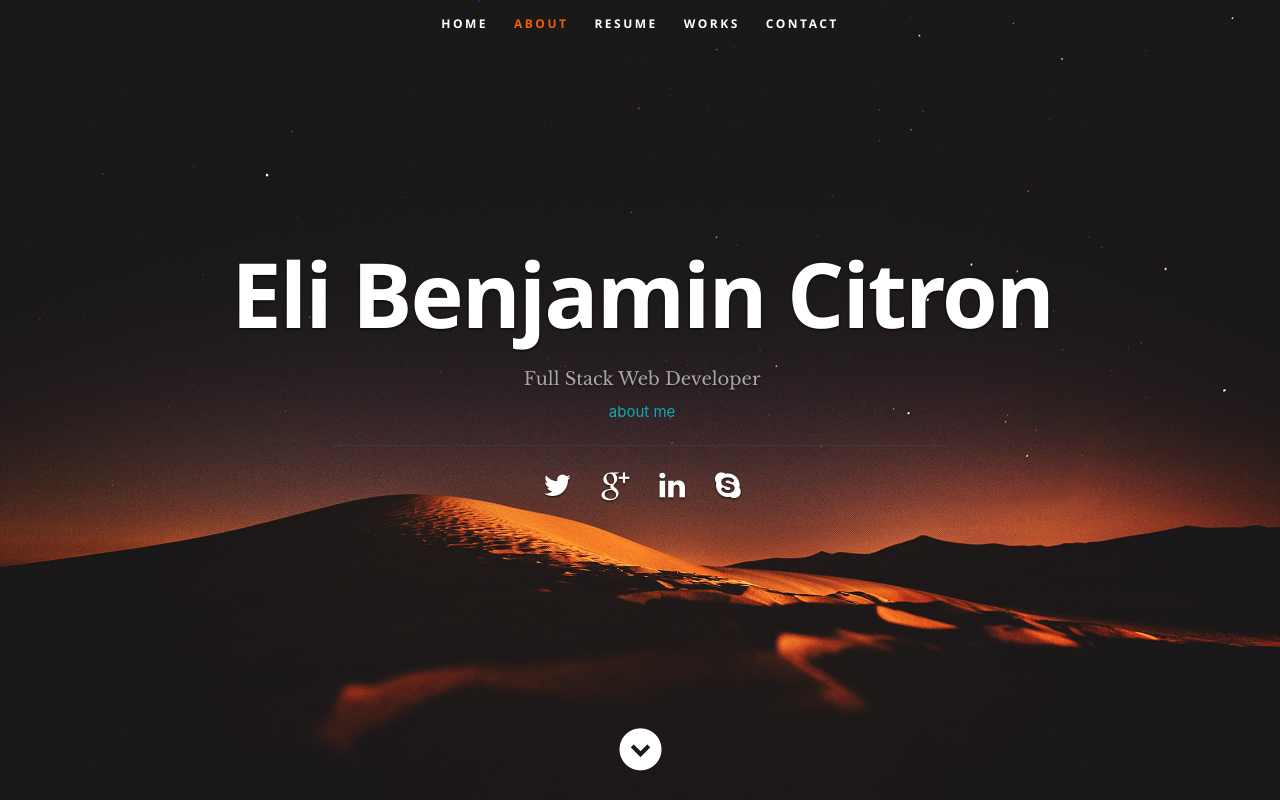
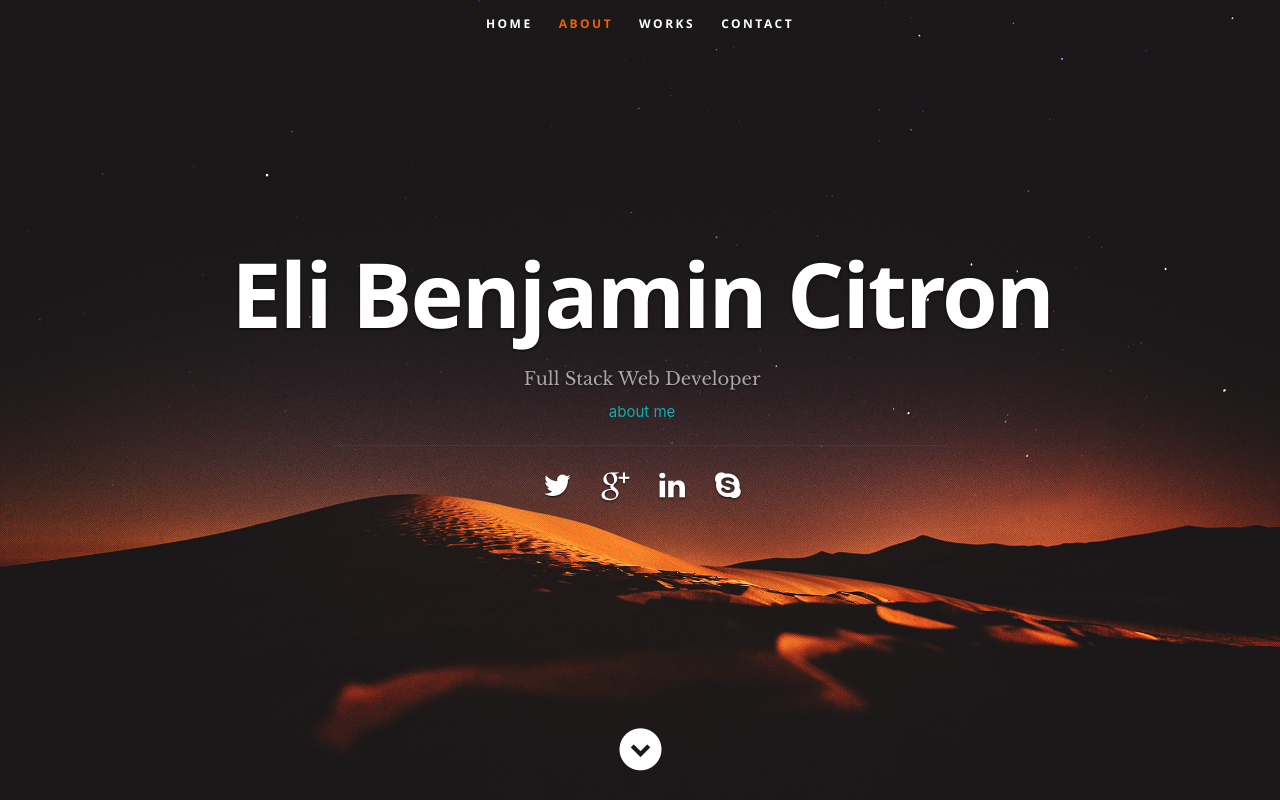
Before and after one commit to ebcitron/Portfolio-Final, a React (Create React App) app in the folder portfolio/: page / in a window 1280 px wide. Shown: the top 800 px of the page. Built offline with nearby package versions, Linux system fonts and the light colour scheme.

Commit message:
Finishing up

```diff
--- a/portfolio/public/css/layout.css
+++ b/portfolio/public/css/layout.css
@@ -188,6 +188,7 @@
 
 #about {
    background: #2B2B2B;
+   height: 666px;
    padding-top: 96px;
    padding-bottom: 66px;
    overflow: hidden;
--- a/portfolio/src/components/header/header.js
+++ b/portfolio/src/components/header/header.js
@@ -12,7 +12,7 @@
           <ul id="nav" className="nav">
             <li className="current"><a className="smoothscroll" href="#home">Home</a></li>
             <li><a className="smoothscroll" href="#about">About</a></li>
-            <li><a className="smoothscroll" href="#resume">Resume</a></li>
+            {/* <li><a className="smoothscroll" href="#resume">Resume</a></li> */}
             <li><a className="smoothscroll" href="#portfolio">Works</a></li>
             {/* <li><a className="smoothscroll" href="#testimonials">Testimonials</a></li> */}
             <li><a className="smoothscroll" href="#contact">Contact</a></li>
```
